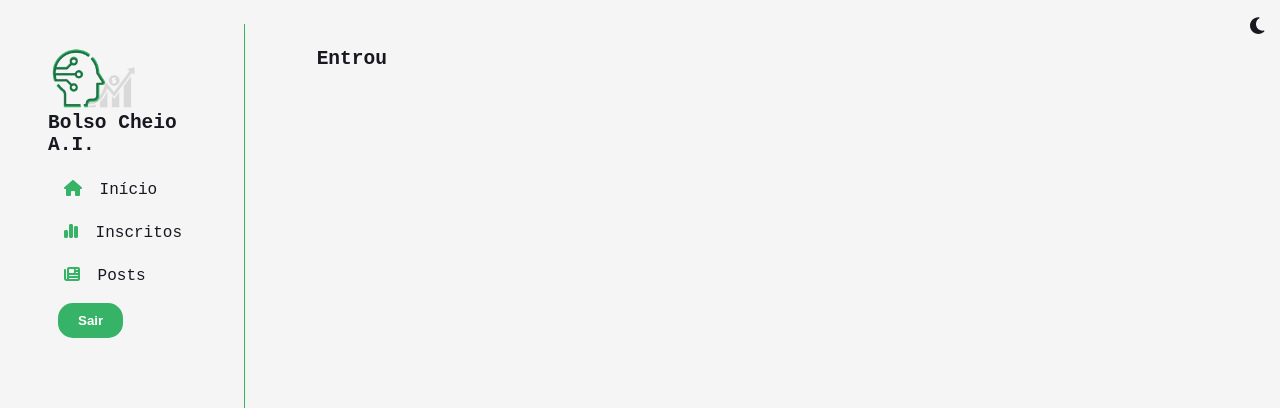
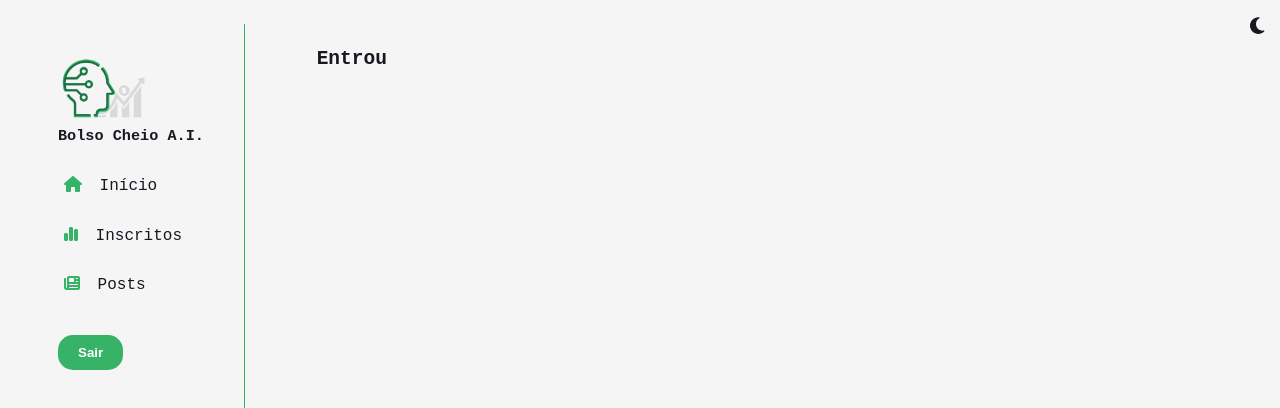
Before and after one commit to 21fernandinhow/bolsocheioai, a Next.js app: page / in a window 1280 px wide. Shown: the top 408 px of the page. Built offline with nearby package versions, Linux system fonts and the light colour scheme; no server answers; sample sign-in values are in the browser's storage.

Commit message:
fixed position of sidebar

```diff
--- a/src/components/Sidebar.tsx
+++ b/src/components/Sidebar.tsx
@@ -15,6 +15,7 @@ export default function Sidebar() {
 
         <>
             <aside id="sidebar" className={showOnMobile ? "" : "invisible-on-mobile"}>
+                <nav onClick={() => setShowOnMobile(!showOnMobile)}>
 
                     <div className="brand">
                         <Link href="/">
@@ -23,15 +24,15 @@ export default function Sidebar() {
                         </Link>
                     </div>
 
-                <nav onClick={() => setShowOnMobile(!showOnMobile)}>
                     <ul>
                         <Link href="/"><li> <FontAwesomeIcon icon={faHouse} /> Início</li></Link>
                         <Link href="/"><li> <FontAwesomeIcon icon={faChartSimple} /> Inscritos</li></Link>
                         <Link href="/"><li> <FontAwesomeIcon icon={faNewspaper} /> Posts</li></Link>
                     </ul>
+
                     <button onClick={() => signOut()}> Sair </button>
+
                 </nav>
-
             </aside>
 
             <FontAwesomeIcon id="toogle-sidebar" icon={faBars} onClick={() => setShowOnMobile(!showOnMobile)}/>
--- a/src/css/style.css
+++ b/src/css/style.css
@@ -10,22 +10,30 @@
 }
 #dashboard #sidebar {
   width: 280px;
+  position: relative;
   border-right: 1px solid var(--main-color);
 }
-#dashboard #sidebar h1, #dashboard #sidebar a {
+#dashboard #sidebar nav {
+  position: fixed;
+}
+#dashboard #sidebar nav h1 {
+  margin-top: 5px;
+}
+#dashboard #sidebar nav h1, #dashboard #sidebar nav a {
   color: var(--contrast-color);
   text-decoration: none;
 }
-#dashboard #sidebar nav {
-  margin-top: 1rem;
+#dashboard #sidebar nav .brand {
+  margin: 10px;
 }
 #dashboard #sidebar nav ul {
+  margin: 20px 0rem;
   list-style: none;
 }
 #dashboard #sidebar nav ul li {
   width: 100%;
   margin-top: 0.5rem;
-  padding: 0.5rem;
+  padding: 0.7rem 2rem 0.7rem 0.5rem;
   font-size: 1rem;
   border-radius: 10px;
 }
@@ -54,7 +62,6 @@
     min-height: 100%;
     margin: 0rem;
     padding: 1rem;
-    padding-top: 4rem;
     border: none;
   }
   #dashboard #toogle-sidebar {
@@ -62,6 +69,7 @@
   }
   #dashboard #sidebar, #dashboard main {
     width: 100%;
+    padding-top: 4rem;
   }
   #dashboard main {
     z-index: 0;
--- a/src/scss/template/layout.scss
+++ b/src/scss/template/layout.scss
@@ -9,19 +9,27 @@
     }
     #sidebar{
         width: 280px;
+        position: relative;
         border-right: 1px solid var(--main-color);
-        h1, a{
-            color: var(--contrast-color);
-            text-decoration: none;
-        }
         nav{
-            margin-top: 1rem;
+            position: fixed;
+            h1{
+                margin-top: 5px;
+            }
+            h1, a{
+                color: var(--contrast-color);
+                text-decoration: none;
+            }
+            .brand{
+                margin: 10px;
+            }
             ul{
+                margin: 20px 0rem;
                 list-style: none;
                 li{
                     width: 100%;
                     margin-top: 0.5rem;
-                    padding: 0.5rem;
+                    padding: 0.7rem 2rem 0.7rem 0.5rem;
                     font-size: 1rem;
                     border-radius: 10px;
                     svg{
--- a/src/scss/template/responsivity.scss
+++ b/src/scss/template/responsivity.scss
@@ -9,7 +9,6 @@
             min-height: 100%;
             margin: 0rem;
             padding: 1rem;
-            padding-top: 4rem;
             border: none;
         }
         #toogle-sidebar{
@@ -17,6 +16,7 @@
         }
         #sidebar, main{
             width: 100%;
+            padding-top: 4rem;
         }
         main{
             z-index: 0;
```
Also changed, not shown: 1 other file (tests, documents, lock files or other folders). Lines whose indentation alone changed are shown as unchanged.
